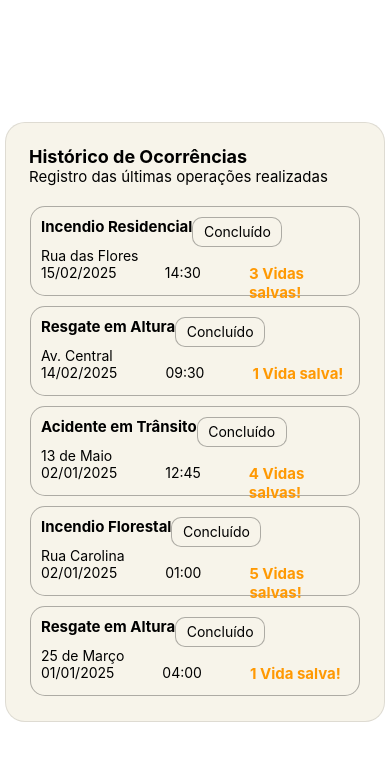
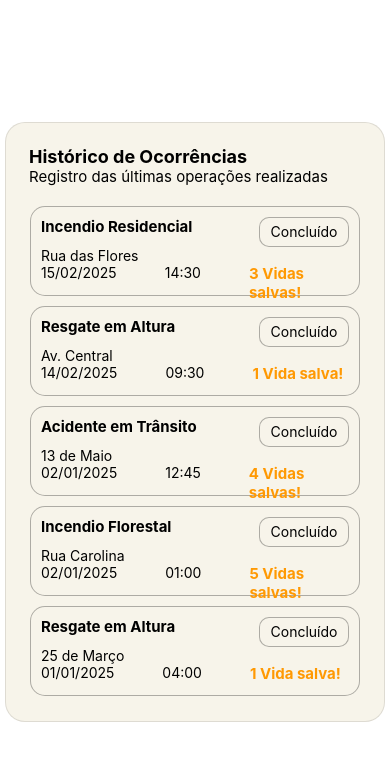
Before and after one commit to LiviaOrmeleze/rescue_us, a React Native app: screen / in a window 390 px wide. Shown: the top 760 px of the page. Built offline with nearby package versions, Linux system fonts and the light colour scheme.

Commit message:
Finalização da caixa do Histórico de Ocorrências

```diff
--- a/App.js
+++ b/App.js
@@ -44,7 +44,7 @@ export default function App() {
           <View style={styles.cbm}>
             <View style={styles.tituloebotao}>
             <Text style={styles.textocbm}>Incendio Residencial</Text>
-            <View style={styles.botaoconcluido}><Text style={styles.textobotaoconcluido}>Concluído</Text></View>
+            <View style={[styles.botaoconcluido]}><Text style={styles.textobotaoconcluido}>Concluído</Text></View>
             </View>
             <Text>Rua das Flores</Text>
             <View style={styles.diaedata}>
@@ -168,6 +168,7 @@ const styles = StyleSheet.create({
   },
   tituloebotao: {
     flexDirection: "row",
+    justifyContent: "space-between",
   },
   botaoconcluido: {
     backgroundColor: "#F7F4EA",
```
